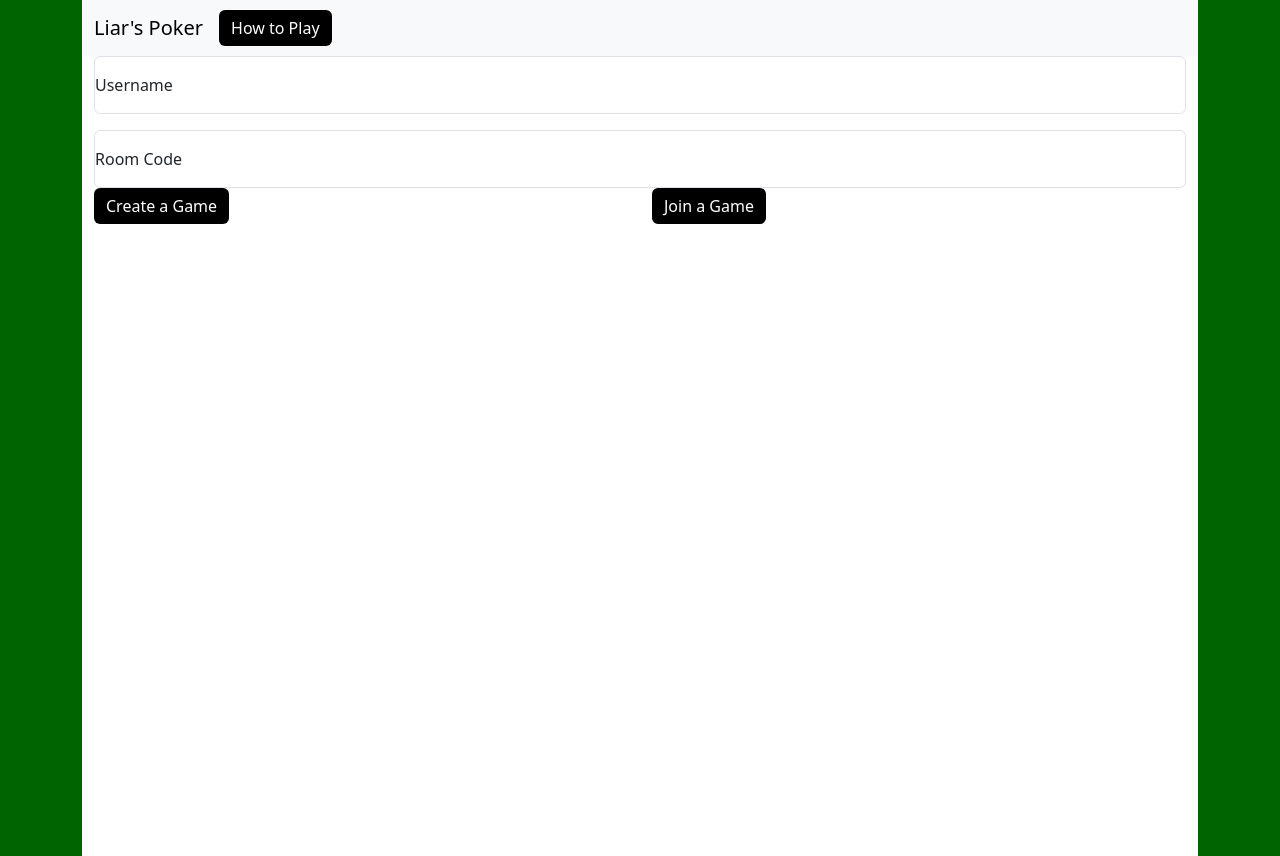
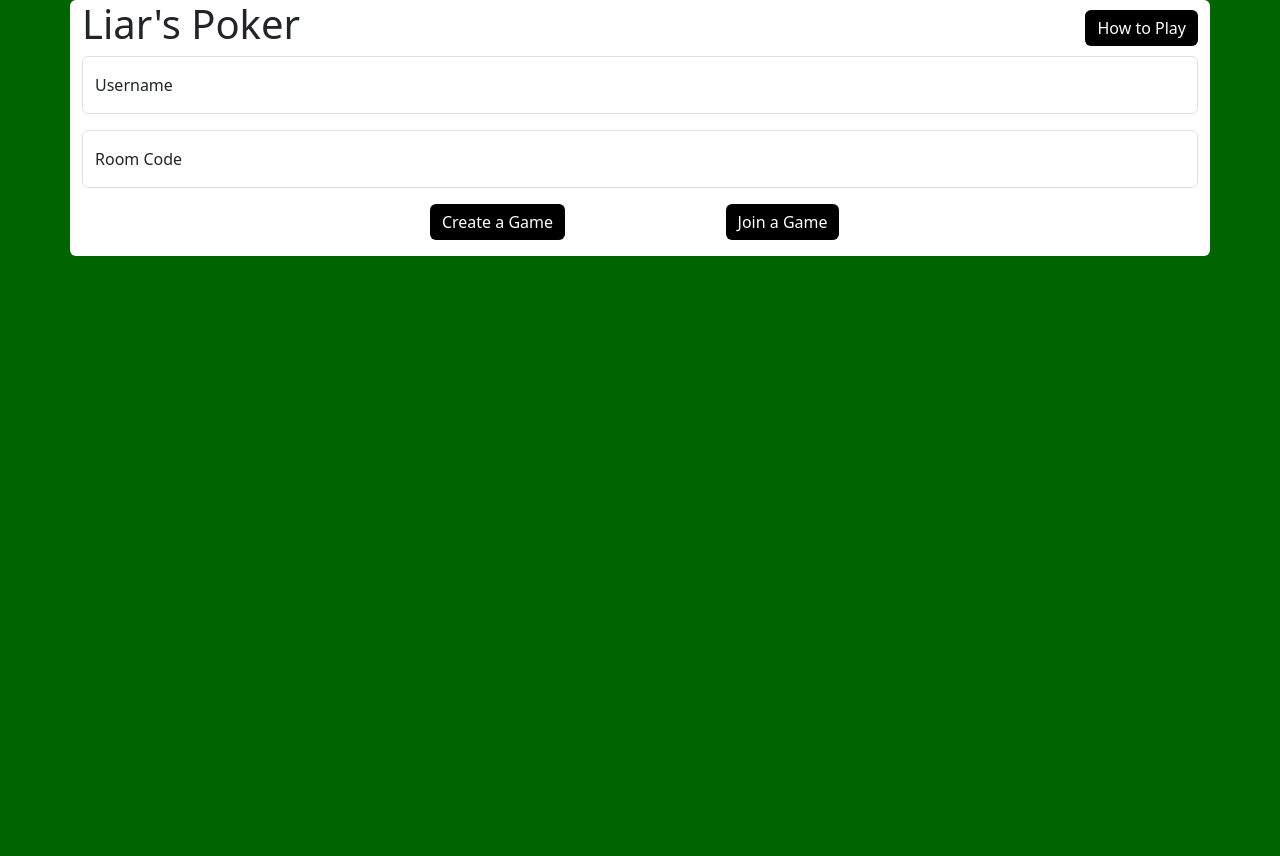
Before and after one commit to jamessahunter/liars-poker, a React (Vite) app in the folder client/: page / in a window 1280 px wide. After the commit the page ends 800 px from the top, so only its background shows below. Built offline with nearby package versions, Linux system fonts and the light colour scheme.

Commit message:
finish styling home and game pages

```diff
--- a/client/src/App.css
+++ b/client/src/App.css
@@ -15,3 +15,18 @@ body {
   background-color: red;
 
 }
+
+
+ul{
+  list-style-type: none;
+}
+
+.form-control:focus, textarea:focus {
+  outline: 2px solid red; /* Change 'blue' to the color you prefer */
+  border-color: black;
+  box-shadow: 0 0 0 0.2rem rgba(255, 0, 0, 0.25);
+}
+
+.form-select{
+  margin-bottom: 3rem;
+}
--- a/client/src/pages/Game.jsx
+++ b/client/src/pages/Game.jsx
@@ -738,15 +738,15 @@ const Game = () =>{
         setRulesModal(false);
     };
     return (
-        <Container className="justify-content-center align-items-center" style={{ height: '100vh' }}>
-        <Navbar expand="lg" className="bg-body-tertiary">
-      <Container>
-        <Navbar.Brand>Liar's Poker</Navbar.Brand>
-          <Nav className="me-auto">
+        <Container className="justify-content-center align-items-center rounded bg-white mb-3">
+          <Row className='justify-content-center align-items-center'>
+        <Col xs={6}>
+        <h1>Liar's Poker</h1>
+        </Col>
+        <Col xs={6} className='d-flex justify-content-end'>
             <Button onClick={openRules}>How to Play</Button>
-          </Nav>
-          </Container>
-          </Navbar>
+        </Col>
+      </Row>
           <Modal show={rulesModal} onHide={closeRules} scrollable={true}>
                 <Modal.Header closeButton>
                     <Modal.Title>How to Play</Modal.Title>
@@ -779,12 +779,12 @@ const Game = () =>{
                 <Button onClick={closeRules}>Close</Button>
                 </Modal.Footer>
             </Modal>
-            <Container className="justify-content-center align-items-center" style={{ height: '100vh' }}>
+            <Container className="justify-content-center align-items-center rounded mb-3" >
         {winner ? (
             <h1>{winner} wins</h1>
         ) : (
         !started ? (
-            <Container className="justify-content-center align-items-center bg-white" style={{ height: '100vh' }}>
+            <Container className="justify-content-center align-items-center bg-white text-center">
             <h1>{code}</h1>
             <h2>Players</h2>
             <ul>
@@ -796,21 +796,32 @@ const Game = () =>{
                 ))
                 )}
             </ul>
-            <Button type='submit' onClick={handleButtonClick}>Start Game</Button>
+            <Button type='submit' className="mb-3" onClick={handleButtonClick}>Start Game</Button>
 
             </Container>
         ) : (
             <>
-            {/* <div>started</div> */}
+            <Row className='d-flex justify-content-center'>
+            <Col className='d-flex justify-content-center'>
             <p>Current Hand is {hand[0]} {hand[1]} {hand[2]} {hand[3]} </p>
+            </Col>
+            </Row>
+            <Row>
+                <Col className='d-flex justify-content-center'>
             <ul>
-            <p>Your Cards</p>
+            <p>Your Cards are:</p>
             {userHand.map((card) => (
               <li>{card}</li>
             ))}
             </ul>
-            <Button onClick={handleClickCard} >Get Cards</Button>
+            </Col>
+            </Row>
+                <Row className='d-flex justify-content-center'>
+                    <Col className='d-flex justify-content-center' xs={3}>
+            {/* <Button onClick={handleClickCard} >Get Cards</Button> */}
             <Button onClick={openModal}>See Previous Rounds Cards</Button>
+                </Col>
+            </Row>
             <Modal show={isModalOpen} onHide={closeModal}>
                 <Modal.Header closeButton>
                     <Modal.Title>Previous Round</Modal.Title>
@@ -829,15 +840,19 @@ const Game = () =>{
                 </Modal.Footer>
             </Modal>
 
-            <>
+            <div className="mb-3">
             {playerList[userTurn]===cookies.sessionId ? (
               <>
-            <p>Your Turn</p>
+              <Row className='d-flex justify-content-center'>
+                <Col className='d-flex justify-content-center'>
+            <h2>Your Turn</h2>
+            </Col>
+            </Row>
             {hand[0] ? <Button type='submit' onClick={handleBS}>Call B.S.</Button> : null}
             <div className="card-body m-5">
-            <Form onSubmit={handleFormSubmit}>
+            <Form onSubmit={handleFormSubmit} className="mb-3">
             <label>Possible Hands: </label>
-            <Form.Select name="hand" onChange={handleInputChange}>
+            <Form.Select name="hand" onChange={handleInputChange} className="mb-3">
                 {hands.map((hand) => {
                 return (
                     <option key={hand._id} value={hand.name}>
@@ -976,7 +991,7 @@ const Game = () =>{
                 );
                 })}
             </Form.Select>
-            <Button type='submit'>Submit</Button>
+            <Button type='submit' className="mb-3" >Submit</Button>
             </>
         : undefined}
             </Form>
@@ -984,9 +999,13 @@ const Game = () =>{
         </div>
         </>
             ) : (
-            <p>{playerList[userTurn]} Turn</p>
+                <Row className='d-flex justify-content-center'>
+                    <Col className='d-flex justify-content-center'>
+            <h2>{playerList[userTurn]} Turn</h2>
+            </Col>
+            </Row>
             )}
-            </>
+            </div>
             </>
         ))
         }
--- a/client/src/pages/Home.jsx
+++ b/client/src/pages/Home.jsx
@@ -183,18 +183,17 @@ const Home = () => {
   };
 
   return (
-    <Container className=''>
-      <Navbar expand="lg" className="bg-body-tertiary">
-      <Container>
-        <Navbar.Brand>Liar's Poker</Navbar.Brand>
-          <Nav className="me-auto">
+    <Container className='bg-white rounded align-items-center ' >
+      <Row className='justify-content-center align-items-center '>
+        <Col xs={6} className='justify-content-flex-end'>
+        <h1>Liar's Poker</h1>
+        </Col>
+        <Col xs={6} className='d-flex justify-content-end'>
             <Button onClick={openModal}>How to Play</Button>
-          </Nav>
-          </Container>
-          </Navbar>
-
-        <Container className="justify-content-center align-items-center bg-white" style={{ height: '100vh' }}>
-        <Row>
+        </Col>
+      </Row>
+        <Row className="justify-content-space-between align-items-center bg-white">
+          <Col >
       <FloatingLabel
         // controlId="floatingInput"
         label="Username"
@@ -202,23 +201,20 @@ const Home = () => {
       >
         <Form.Control as="input" placeholder="username" id='username' value={userFormData.username} onChange={handleInputChange}/>
       </FloatingLabel>
-      <FloatingLabel controlId="floatingPassword" label="Room Code">
+      <FloatingLabel controlId="floatingPassword" label="Room Code"         className="mb-3">
         <Form.Control as="input" placeholder="CODE" id='room' value={userFormData.room} onChange={handleInputChange}/>
       </FloatingLabel>
+      </Col>
       </Row>
-      <Row>
-
-      </Row>
-      <Row>
-        <Col>
+      <Row className="justify-content-center mb-3">
+        <Col xs={3} className="text-center mb-3">
         <Button type='submit'id='create' onClick={handleButtonClick}>Create a Game</Button>
         </Col>
-        <Col>
+        <Col xs={3} className="text-center">
       <Button type='submit'id='room' onClick={handleButtonClick}>Join a Game</Button>
       </Col>
       </Row>
       <h2 style={{ color: 'red' }}>{message}</h2>
-      </Container>
       <Modal show={isModalOpen} onHide={closeModal} scrollable={true}>
                 <Modal.Header closeButton>
                     <Modal.Title>How to Play</Modal.Title>
--- a/package.json
+++ b/package.json
@@ -17,17 +17,11 @@
   },
   "dependencies": {
     "bootstrap": "^5.3.3",
-    "buffer": "^6.0.3",
-    "modal": "^1.2.0",
-    "pusher": "^5.2.0",
-    "pusher-js": "^8.4.0-rc2",
     "react-bootstrap": "^2.10.1",
     "react-cookie": "^7.0.2",
     "react-modal": "^3.16.1",
     "react-router": "^6.21.2",
     "react-router-dom": "^6.21.2",
-    "socket.io": "^4.7.4",
-    "socket.io-client": "^4.7.4",
     "websocket": "^1.0.34",
     "ws": "^8.16.0"
   }
```
Also changed, not shown: 1 other file (tests, documents, lock files or other folders).
